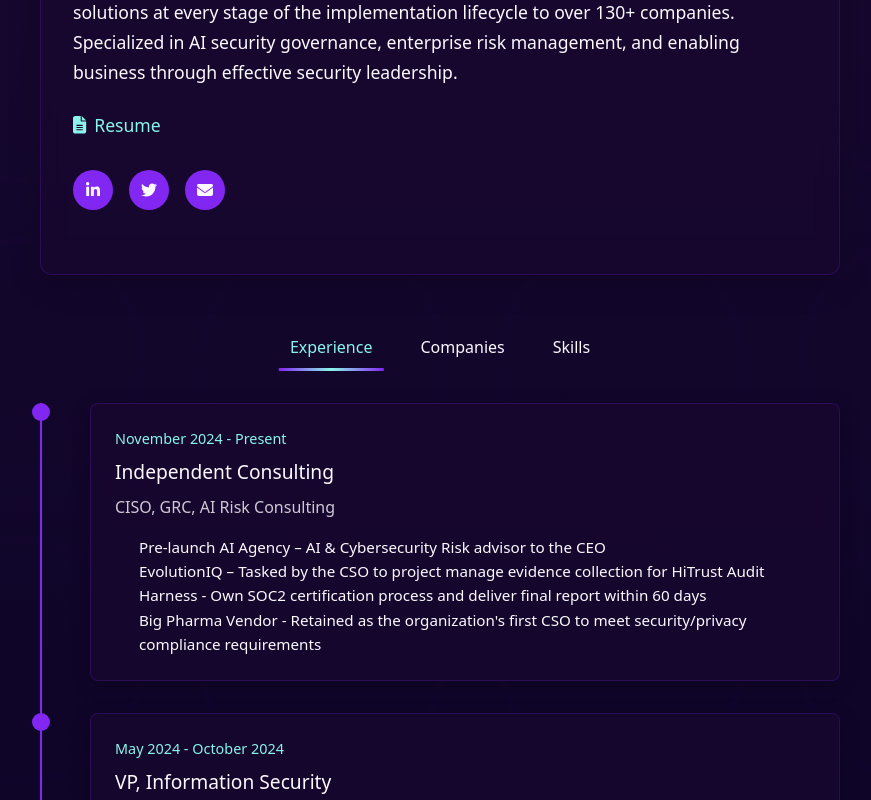
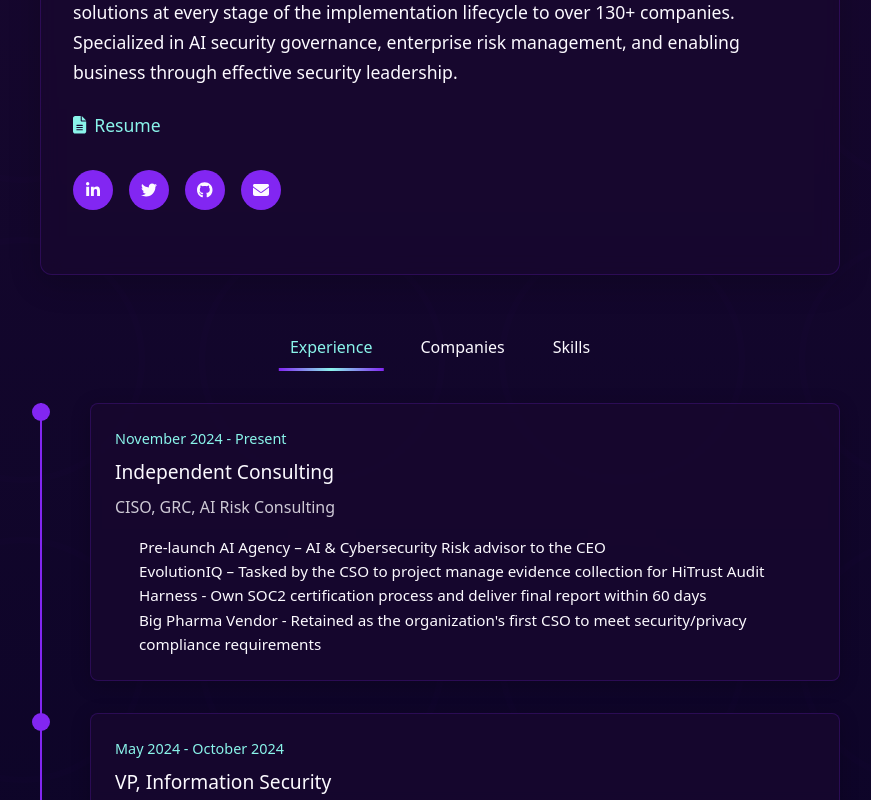
Before and after one commit to veebeeyoukay/vikas-bhatia-portfolio, a React (Vite) app: page / in a window 1280 px wide. Shown: the part 11200-12000 px from the top of the page, without its empty margins (200-1071 px from the left). Built offline with nearby package versions, Linux system fonts and the light colour scheme.

Commit message:
pre-release push

```diff
--- a/src/components/AboutVikasSection.tsx
+++ b/src/components/AboutVikasSection.tsx
@@ -1,7 +1,7 @@
 import React, { useState } from 'react';
 import styled from 'styled-components';
 import { FontAwesomeIcon } from '@fortawesome/react-fontawesome';
-import { faLinkedinIn, faTwitter } from '@fortawesome/free-brands-svg-icons';
+import { faLinkedinIn, faTwitter, faGithub } from '@fortawesome/free-brands-svg-icons';
 import { faEnvelope, faFileAlt } from '@fortawesome/free-solid-svg-icons';
 
 // Styled Components
@@ -495,6 +495,9 @@ const AboutVikasSection = () => {
                 <SocialLink href="https://x.com/vikasbhatiauk" target="_blank">
                   <FontAwesomeIcon icon={faTwitter} />
                 </SocialLink>
+                <SocialLink href="https://github.com/veebeeyoukay" target="_blank">
+                  <FontAwesomeIcon icon={faGithub} />
+                </SocialLink>
                 <SocialLink href="mailto:vikasbhatiauk@gmail.com">
                   <FontAwesomeIcon icon={faEnvelope} />
                 </SocialLink>
--- a/src/components/Footer.tsx
+++ b/src/components/Footer.tsx
@@ -254,7 +254,7 @@ const Footer: React.FC<FooterProps> = ({ logoText = "Vikas Bhatia", logoImage })
               <SocialLink href="https://x.com/vikasbhatiauk" target="_blank" aria-label="Twitter">
                 <FontAwesomeIcon icon={faTwitter} />
               </SocialLink>
-              <SocialLink href="https://github.com" target="_blank" aria-label="GitHub">
+              <SocialLink href="https://github.com/veebeeyoukay" target="_blank" aria-label="GitHub">
                 <FontAwesomeIcon icon={faGithub} />
               </SocialLink>
               <SocialLink href="mailto:vikasbhatiauk@gmail.com" aria-label="Email">
```
